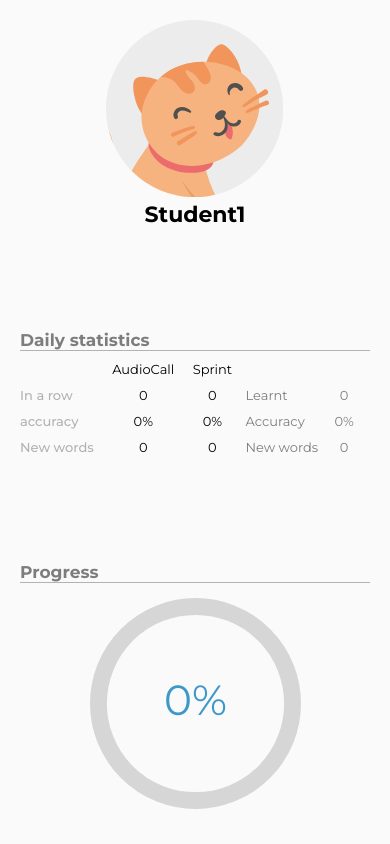
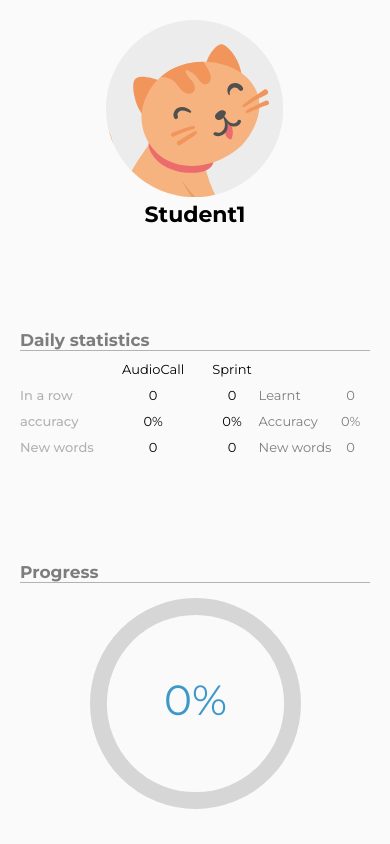
Before and after one commit to ligalaz/rsLang, a React (Create React App) app in the folder project/: page /tablet-stat in a window 390 px wide. Built offline with nearby package versions, Linux system fonts and the light colour scheme.

Commit message:
fix: mobile-stat adaptive fonts overlay

```diff
--- a/project/src/pages/main/components/tablet-stat/tablet-stat.scss
+++ b/project/src/pages/main/components/tablet-stat/tablet-stat.scss
@@ -122,6 +122,10 @@
     @media (max-width: 400px) {
       font-size: 13px;
     }
+
+    @media (max-width: 350px) {
+      font-size: 12px;
+    }
   }
 
   &__column > * {
@@ -220,8 +224,17 @@
       flex: 65%;
     }
 
+    @media (max-width: 450px) {
+      flex: 60%;
+    }
+
     @media (max-width: 400px) {
       font-size: 13px;
+      flex: 51%;
+    }
+
+    @media (max-width: 350px) {
+      font-size: 12px;
     }
 
     &-descr2 {
```
